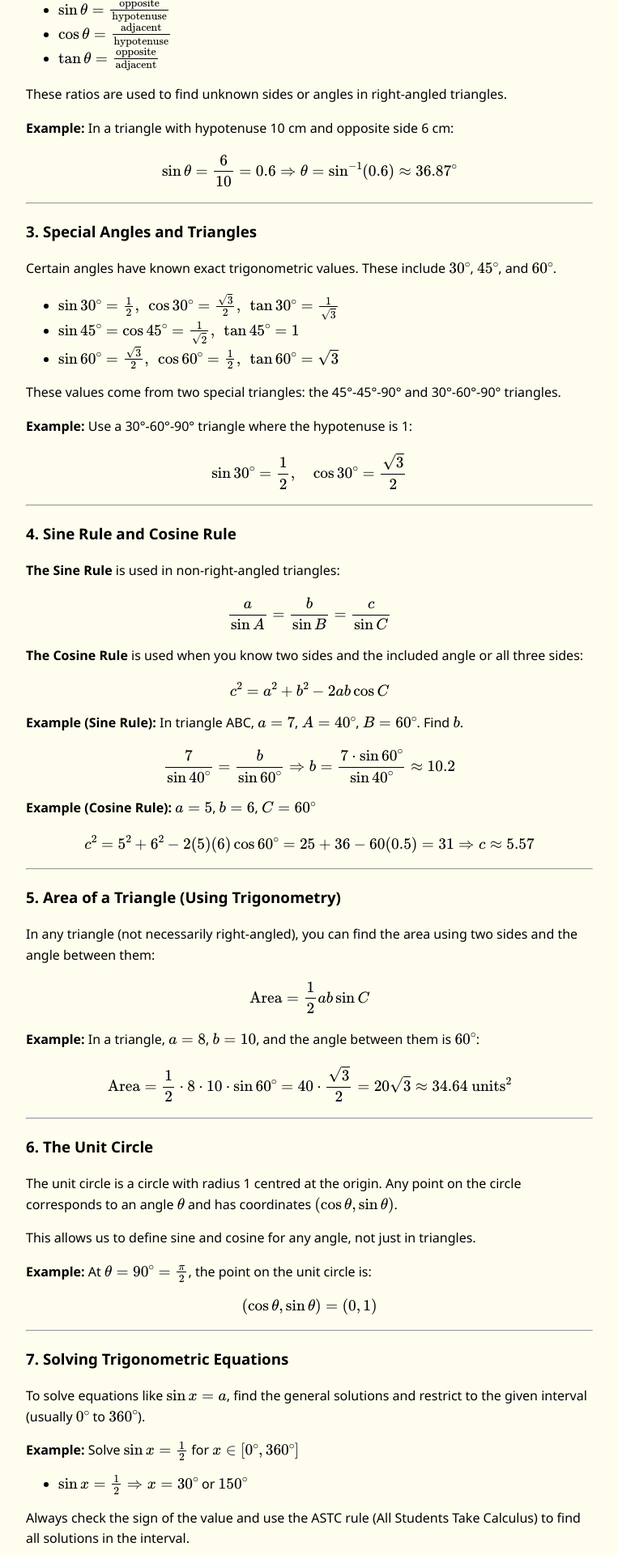
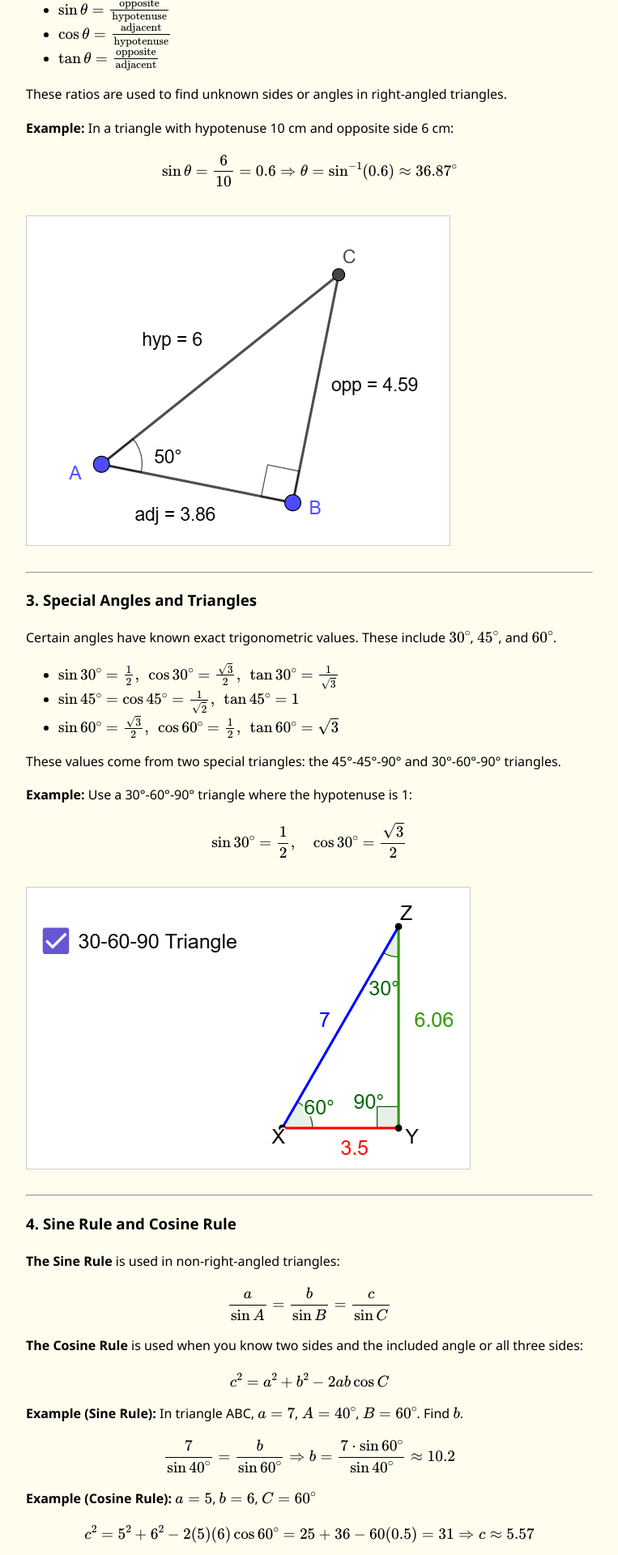
Before and after one commit to AnMuinteoirMata/anmuinteoirmata, a Jekyll site: the page built from topics/trigonometry.md, in a window 1280 px wide. Shown: the part 1319-3239 px from the top of the page at 81% size, without its empty margins (258-1021 px from the left). Built offline with Jekyll 4.4.1, drawn with Linux system fonts in a browser that asks for light colours.

Commit message:
Update trigonometry.md

```diff
--- a/topics/trigonometry.md
+++ b/topics/trigonometry.md
@@ -21,7 +21,7 @@ title: Trigonometry
   135^\circ = \frac{135\pi}{180} = \frac{3\pi}{4} \text{ radians}
   $$</div>
 
-  <img src="/anmuinteoirmata/images/degrees.png" alt="degrees and radiands" style="max-width:100%; height:auto; margin:1rem 0; border:1px solid #ccc;">
+  <img src="/images/degrees.png" alt="degrees and radiands" style="max-width:100%; height:auto; margin:1rem 0; border:1px solid #ccc;">
 
   <hr>
 
@@ -39,7 +39,7 @@ title: Trigonometry
   \sin \theta = \frac{6}{10} = 0.6 \Rightarrow \theta = \sin^{-1}(0.6) \approx 36.87^\circ
   $$</div>
 
-  <!-- Insert Right-Angled Triangle Diagram -->
+  <img src="/images/right.png" alt="degrees and radians" style="max-width:100%; height:auto; margin:1rem 0; border:1px solid #ccc;">
 
   <hr>
 
@@ -57,7 +57,7 @@ title: Trigonometry
   \sin 30^\circ = \frac{1}{2},\quad \cos 30^\circ = \frac{\sqrt{3}}{2}
   $$</div>
 
-  <!-- Insert Special Triangle Diagram -->
+  <img src="/images/special.png" alt="special" style="max-width:100%; height:auto; margin:1rem 0; border:1px solid #ccc;">
 
   <hr>
 
```
